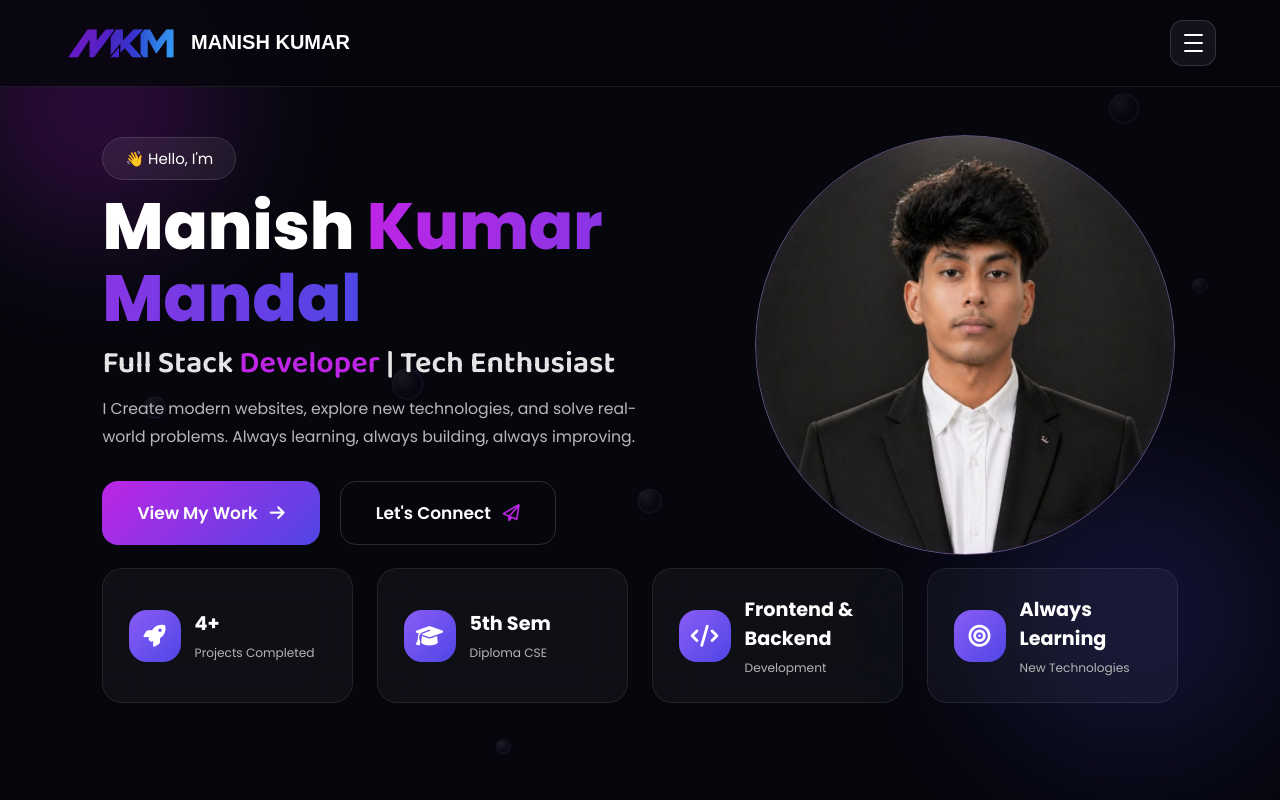
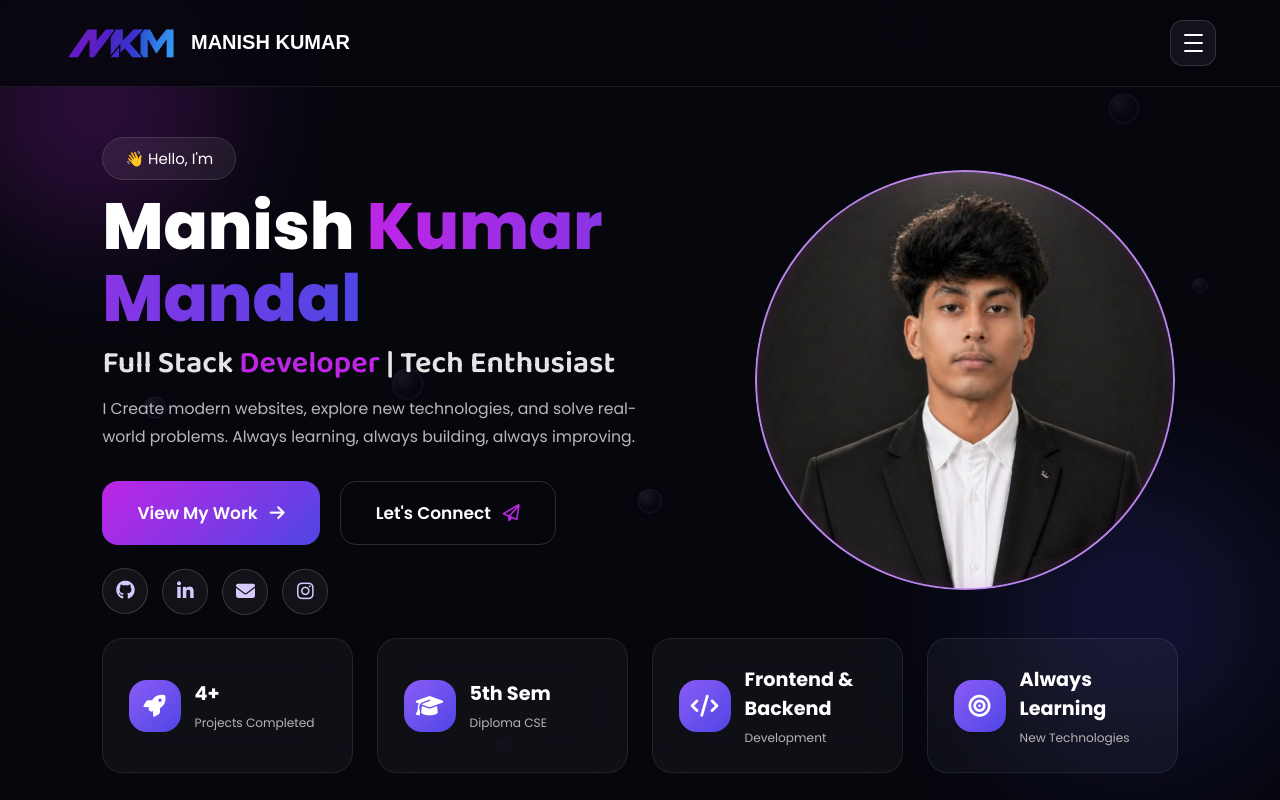
Before and after one commit to Manish-kumar-Mandal/Manish-Portfolio, a plain HTML site: page index.html in a window 1280 px wide. Shown: the top 800 px of the page. Drawn offline with nearby package versions, Linux system fonts and the light colour scheme.

Commit message:
adding social-icons to the page

```diff
--- a/index.html
+++ b/index.html
@@ -92,6 +92,27 @@
                     </a>
 
                 </div>
+
+                <div class="hero-social-links" aria-label="Social media and email links">
+                    <a href="https://github.com/Manish-kumar-Mandal" target="_blank" rel="noopener noreferrer"
+                        aria-label="GitHub profile" title="GitHub">
+                        <i class="fa-brands fa-github" aria-hidden="true"></i>
+                    </a>
+                    <a href="https://www.linkedin.com/in/manish-kumar-mandal-76437239b?utm_source=share&amp;utm_campaign=share_via&amp;utm_content=profile&amp;utm_medium=android_app"
+                        target="_blank" rel="noopener noreferrer" aria-label="LinkedIn profile" title="LinkedIn">
+                        <i class="fa-brands fa-linkedin-in" aria-hidden="true"></i>
+                    </a>
+                    <a href="mailto:manishmandal2007@gmail.com" aria-label="Send an email to Manish"
+                        title="Email">
+                        <i class="fa-solid fa-envelope" aria-hidden="true"></i>
+                    </a>
+                    <a href="https://www.instagram.com/codewithmanishkrr?stkn=MWp6MTJueHJ5cXF0ZQ=="
+                        target="_blank" rel="noopener noreferrer" aria-label="Professional Instagram profile"
+                        title="Instagram">
+                        <i class="fa-brands fa-instagram" aria-hidden="true"></i>
+                    </a>
+                </div>
+
             </div>
 
             <div class="hero-portrait" data-aos="zoom-in" data-aos-delay="100">
--- a/responsive.css
+++ b/responsive.css
@@ -120,9 +120,10 @@ main {
     position: absolute;
     z-index: 2;
     inset: 0;
-    border: 1px solid rgba(190, 151, 244, .4);
+    border: 2px solid rgba(203, 145, 255, .9);
     border-radius: 50%;
-    box-shadow: 0 0 32px rgba(139, 92, 246, .16), inset 0 0 24px rgba(139, 92, 246, .08);
+    box-shadow: 0 0 8px rgba(190, 37, 229, .75), 0 0 22px rgba(139, 92, 246, .58),
+        0 0 42px rgba(79, 70, 229, .28), inset 0 0 16px rgba(190, 37, 229, .14);
     content: "";
     pointer-events: none;
 }
@@ -658,6 +659,10 @@ main {
         justify-content: center;
     }
 
+    .hero-social-links {
+        justify-content: center;
+    }
+
     .btn1,
     .btn2 {
         justify-content: center;
--- a/style.css
+++ b/style.css
@@ -305,6 +305,63 @@ nav a.resume-btn:focus-visible {
 .btn2:hover {
     transform: translateY(-6px);
     box-shadow: 0 15px 40px rgba(139, 92, 246, .35);
+}
+
+.hero-social-links {
+    display: flex;
+    align-items: center;
+    gap: 14px;
+    margin-top: 24px;
+}
+
+.hero-social-links a {
+    display: grid;
+    place-items: center;
+    width: 46px;
+    height: 46px;
+    border: 1px solid rgba(255, 255, 255, .16);
+    border-radius: 50%;
+    background: rgba(255, 255, 255, .05);
+    color: #d7c8ff;
+    font-size: 19px;
+    text-decoration: none;
+    animation: socialFloat 3.2s ease-in-out infinite;
+    transition: color .25s ease, background .25s ease, border-color .25s ease, box-shadow .25s ease, transform .25s ease;
+}
+
+.hero-social-links a:nth-child(2) {
+    animation-delay: .25s;
+}
+
+.hero-social-links a:nth-child(3) {
+    animation-delay: .5s;
+}
+
+.hero-social-links a:nth-child(4) {
+    animation-delay: .75s;
+}
+
+.hero-social-links a:hover,
+.hero-social-links a:focus-visible {
+    transform: translateY(-5px) scale(1.08);
+    border-color: rgba(190, 37, 229, .75);
+    background: linear-gradient(135deg, rgba(190, 37, 229, .28), rgba(79, 70, 229, .28));
+    color: #fff;
+    box-shadow: 0 8px 24px rgba(139, 92, 246, .3);
+}
+
+.hero-social-links a:focus-visible {
+    outline: 2px solid #d7c8ff;
+    outline-offset: 4px;
+}
+
+@keyframes socialFloat {
+    0%, 100% {
+        translate: 0 0;
+    }
+    50% {
+        translate: 0 -5px;
+    }
 }
 
 .hero-portrait {
```
